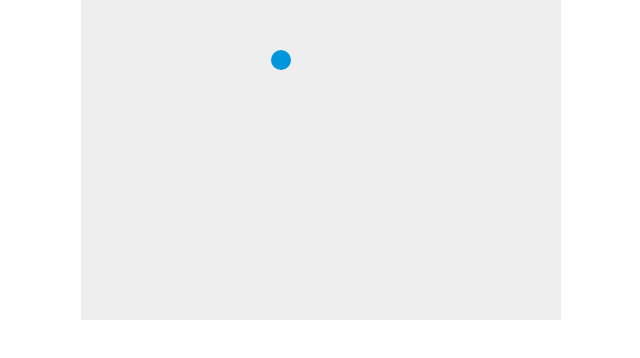
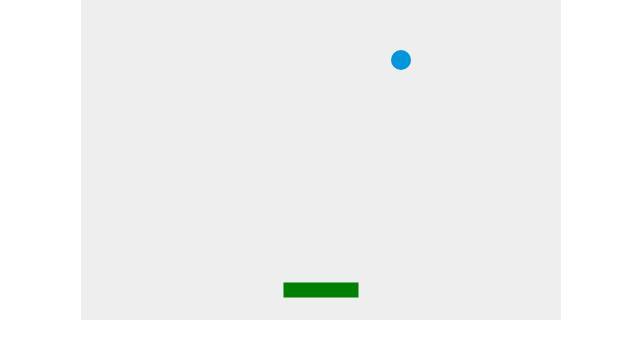
Before and after one commit to TomatoOmelet/JSPractise, a plain HTML site: page breakout/index.html in a window 1280 px wide. Shown: the whole page, without its empty margins (319-959 px from the left). Drawn offline with Linux system fonts and the light colour scheme.

Commit message:
step4: move paddle

```diff
--- a/breakout/index.html
+++ b/breakout/index.html
@@ -16,14 +16,22 @@
     'use strict';
 	var canvas = document.getElementById("myCanvas");
     var ctx = canvas.getContext("2d");
-    //pos
+    //ball
     var xPos = canvas.width/2;
     var yPos = canvas.height/2;
-    //velocity
-    var xv = 1;
-    var yv = 1;
-
+    var xv = 2;
+    var yv = 2;
     var radius = 10;
+    //paddle
+    var paddleWidth = 75;
+    var paddleHeight = 15;
+    var paddleX = canvas.width/2;
+    var paddleY = canvas.height - 30;
+    var paddleVelocity = 5;
+    document.addEventListener("keyup", OnKeyUp);
+    document.addEventListener("keydown", OnKeyDown);
+    var leftPressed = false;
+    var rightPressed = false;
 
     //draw function
     function draw() {
@@ -32,6 +40,8 @@
         xPos += xv;
         yPos += yv;
         drawBall();
+        movePaddle();
+        drawPaddle();
 
     }
 
@@ -40,8 +50,8 @@
         ctx.beginPath();
         ctx.arc(xPos, yPos, radius, 0, Math.PI*2);
         ctx.fillStyle = "#0095DD";
+        ctx.closePath();
         ctx.fill();
-        ctx.closePath();
     }
 
     function ballBounce()
@@ -58,6 +68,52 @@
         }
     }
 
+    function drawPaddle()
+    {
+        ctx.beginPath();
+        ctx.rect(paddleX - paddleWidth/2, paddleY - paddleHeight/2, paddleWidth, paddleHeight);
+        ctx.fillStyle = "green";
+        ctx.closePath();
+        ctx.fill();
+    }
+
+    function OnKeyUp(e)
+    {
+        //check if the correct keys are pressed down
+        if(e.key == "Left" || e.key == "ArrowLeft")
+        {
+            leftPressed = false;
+        }else if(e.key == "Right" || e.key == "ArrowRight"){
+            rightPressed = false;
+        }
+    }
+
+    function OnKeyDown(e)
+    {
+        //check if the correct keys are pressed down
+        if(e.key == "Left" || e.key == "ArrowLeft")
+        {
+            leftPressed = true;
+        }else if(e.key == "Right" || e.key == "ArrowRight"){
+            rightPressed = true;
+        }
+    }
+
+    function movePaddle()
+    {
+        //move paddle
+        if(leftPressed)
+            paddleX -= paddleVelocity;
+        else if(rightPressed)
+            paddleX += paddleVelocity;
+        //check bound
+        if(paddleX - paddleWidth/2 < 0)
+            paddleX = paddleWidth/2;
+        if(paddleX + paddleWidth/2 > canvas.width)
+            paddleX = canvas.width - paddleWidth/2;
+    }
+
+
     setInterval(draw, 10);
 </script>
 
```
